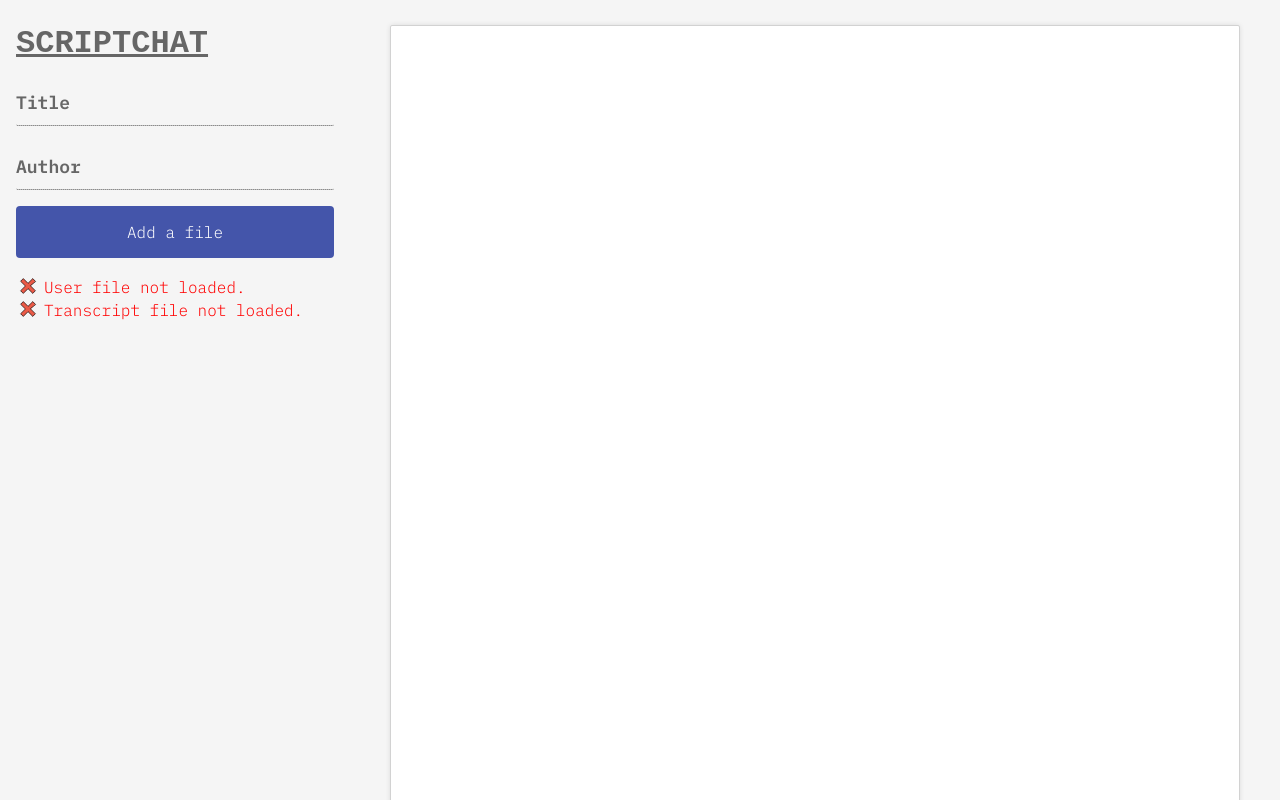
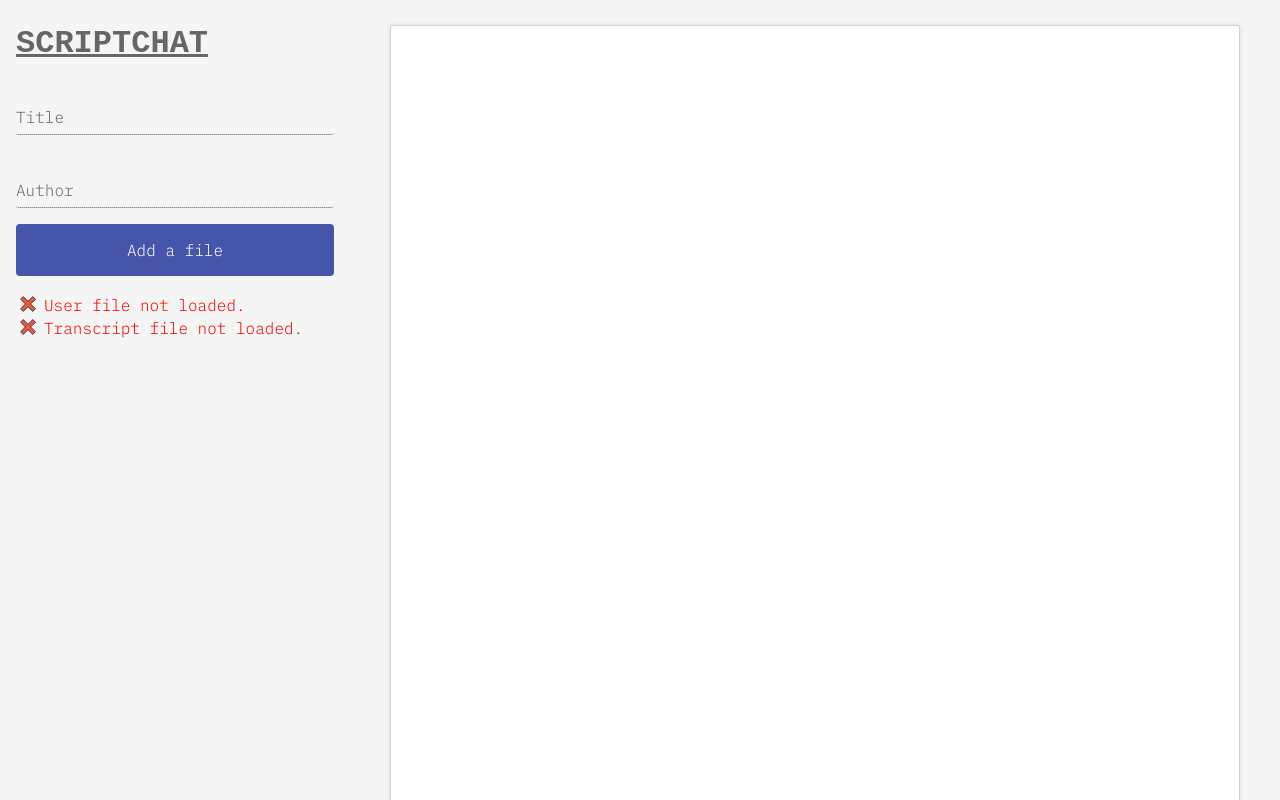
Before and after one commit to BadIdeaFactory/scriptchat, a React (Create React App) app: page / in a window 1280 px wide. Built offline with nearby package versions, Linux system fonts and the light colour scheme.

Commit message:
feat: adjust input styling

```diff
--- a/src/components/ui/Input.css
+++ b/src/components/ui/Input.css
@@ -10,14 +10,15 @@ input.input-with-label label {
 input.input-with-label {
   box-sizing: border-box;
   margin: 0;
-  margin-top: 30px;
+  margin-top: 36px;
   border: none;
   border-bottom: 1px dotted #555;
   border-radius: 2px;
   width: 100%;
   background-color: rgba(255, 255, 255, 0);
   font-family: 'IBM Plex Mono', monospace;
-  font-size: 18px;
+  font-size: 16px;
+  padding: 0.5em 0.2em;
   transition: background-color 0.4s ease, border 0.4s ease;
   overflow-x: hidden; /* Hack to make "rows" attribute apply in Firefox. */
 }
@@ -35,6 +36,10 @@ input.input-with-label:invalid {
   box-shadow: none;
 }
 
+input.input-with-label:valid {
+  background-color: rgba(255, 255, 255, 1);
+}
+
 input.input-with-label + label {
   display: block;
   position: relative;
@@ -47,17 +52,14 @@ input.input-with-label + label {
 
 input.input-with-label:focus + label > span,
 input.input-with-label:valid + label > span {
-  top: -54px;
-  font-size: 15px;
+  top: -64px;
 }
 
 input.input-with-label + label > span {
-  font-size: 18px;
-  font-weight: 600;
   margin: 0;
   position: absolute;
-  top: -35px;
+  top: -28px;
   left: 0px;
   cursor: pointer;
-  transition: top 0.2s ease, font-size 0.2s ease, color 0.2s ease;
+  transition: top 0.25s ease, color 0.25s ease;
 }
```
